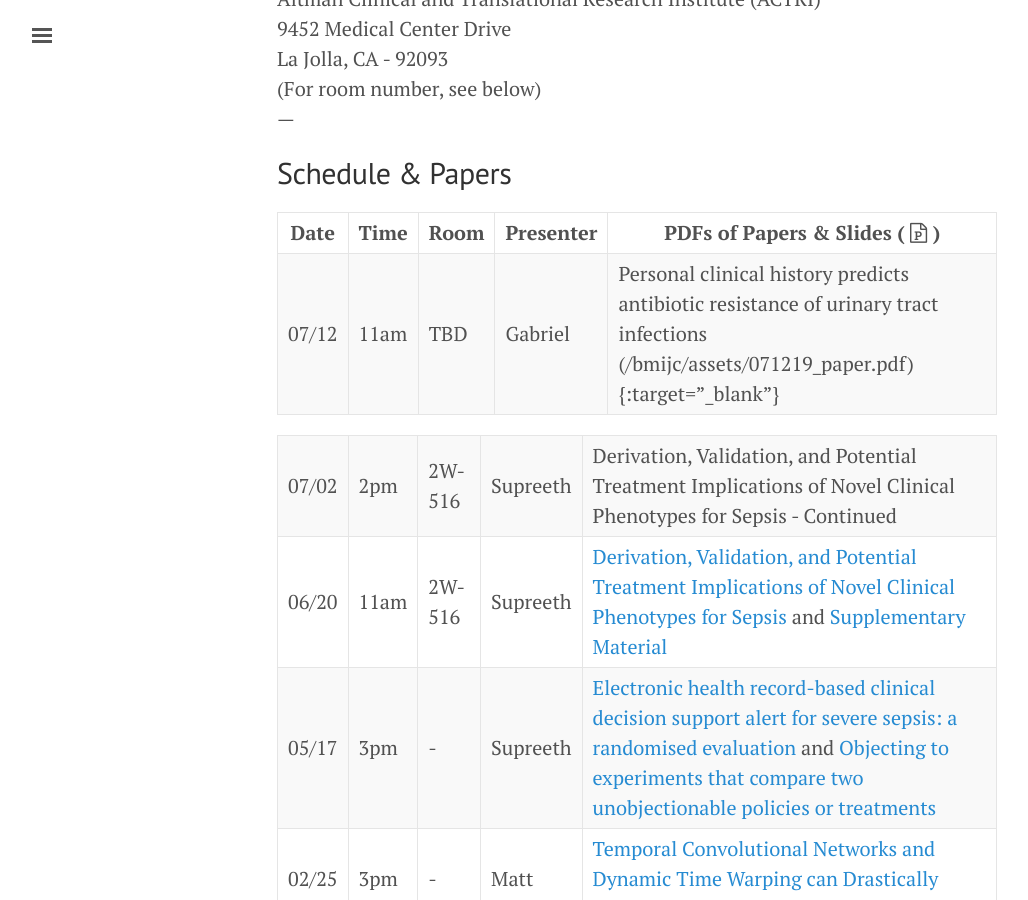
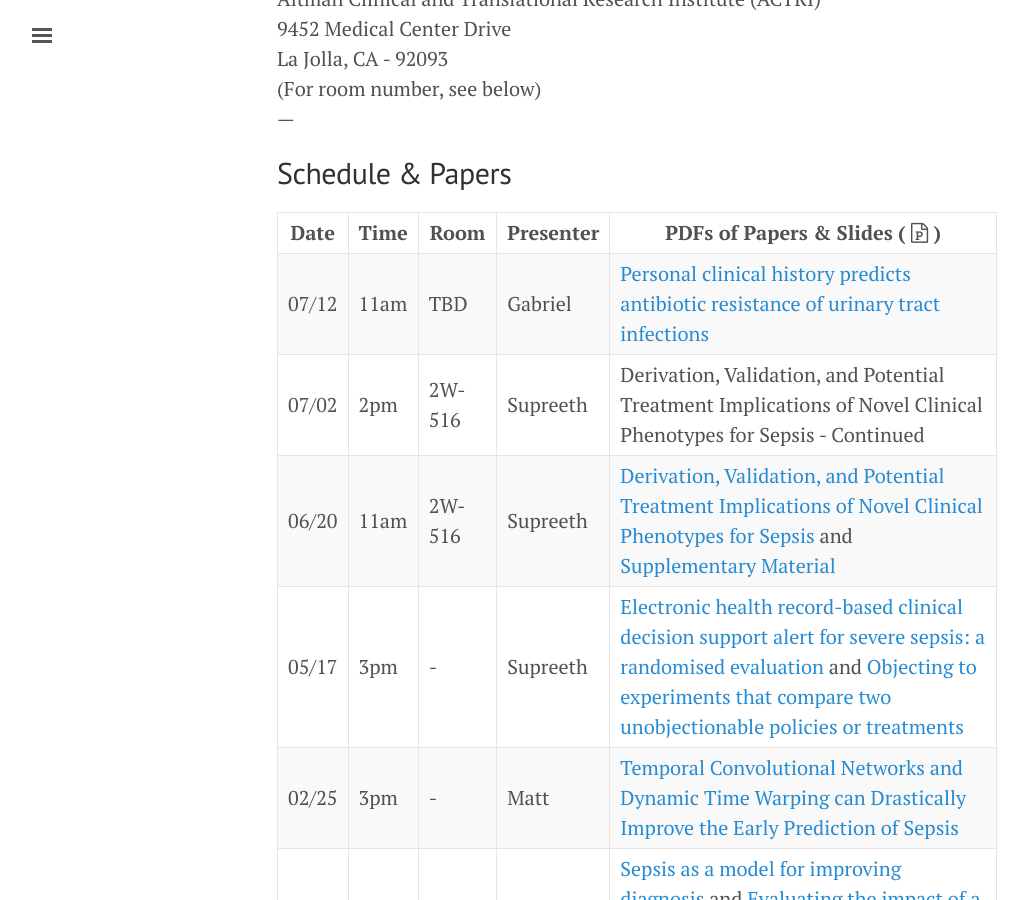
Before and after one commit to NematiLab/bmijc, a Jekyll site: the page built from index.md, in a window 1280 px wide and 900 px high, scrolled down 515 px. Shown: the whole window, without its empty margins (3-1031 px from the left). Built offline with Jekyll 4.4.1, drawn with Linux system fonts in a browser that asks for light colours; nearby versions of some CDN libraries.

```diff
--- a/index.md
+++ b/index.md
@@ -30,8 +30,7 @@
 
 Date | Time    | Room | Presenter | PDFs of Papers & Slides ( <i class='fa fa-file-powerpoint-o'></i> )
 --- | --- | --- | --- | ---
-07/12 | 11am | TBD | Gabriel |  Personal clinical history predicts antibiotic resistance of urinary tract infections ({{ site.baseurl }}/assets/071219_paper.pdf){:target="_blank"}
-
+07/12 | 11am | TBD | Gabriel |  [Personal clinical history predicts antibiotic resistance of urinary tract infections]({{ site.baseurl }}/assets/071219_paper.pdf){:target="_blank"}
 07/02 | 2pm | 2W-516 | Supreeth |  Derivation, Validation, and Potential Treatment Implications of Novel Clinical Phenotypes for Sepsis - Continued
 06/20 | 11am | 2W-516 | Supreeth | [Derivation, Validation, and Potential Treatment Implications of Novel Clinical Phenotypes for Sepsis]({{ site.baseurl }}/assets/062019_paper.pdf){:target="_blank"} and [Supplementary Material]({{ site.baseurl }}/assets/062019_supplementary.pdf){:target="_blank"}
 05/17 | 3pm | - | Supreeth | [Electronic health record-based clinical decision support alert for severe sepsis: a randomised evaluation]({{ site.baseurl }}/assets/051719_paper01.pdf){:target="_blank"} and [Objecting to experiments that compare two unobjectionable policies or treatments]({{ site.baseurl }}/assets/051719_paper02.pdf){:target="_blank"}
```
